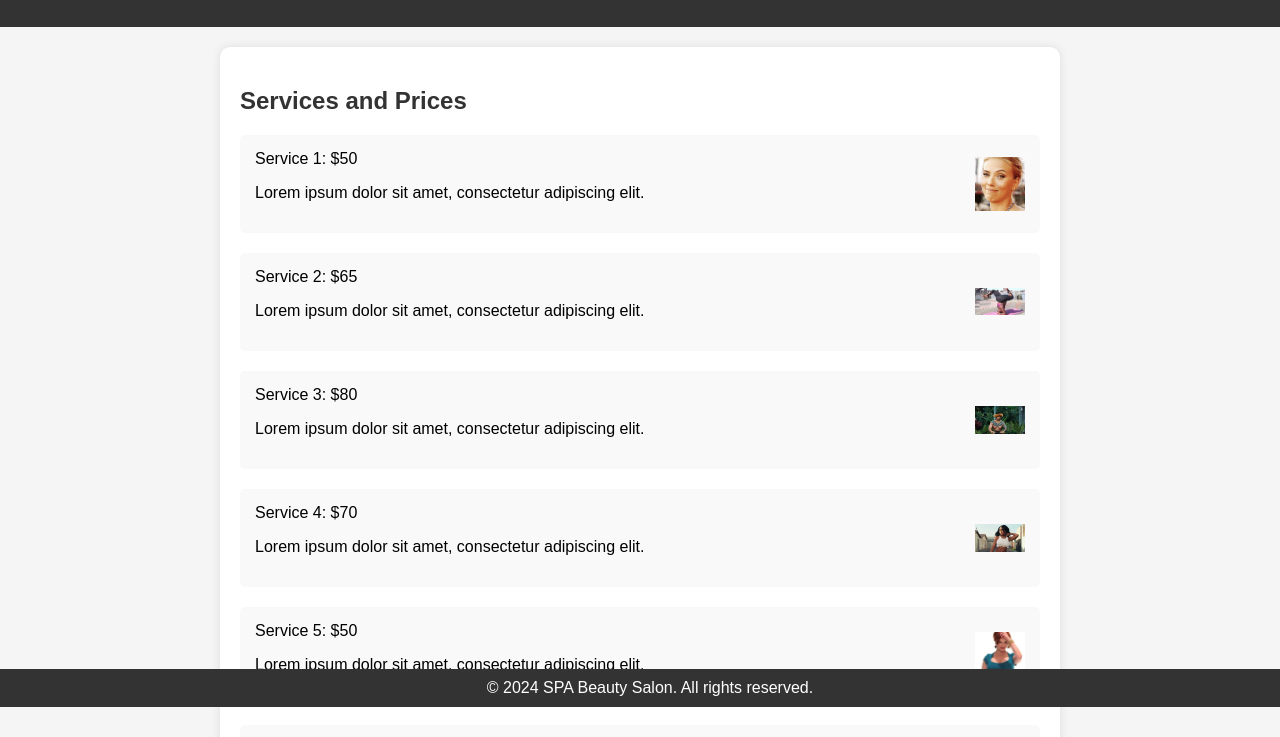
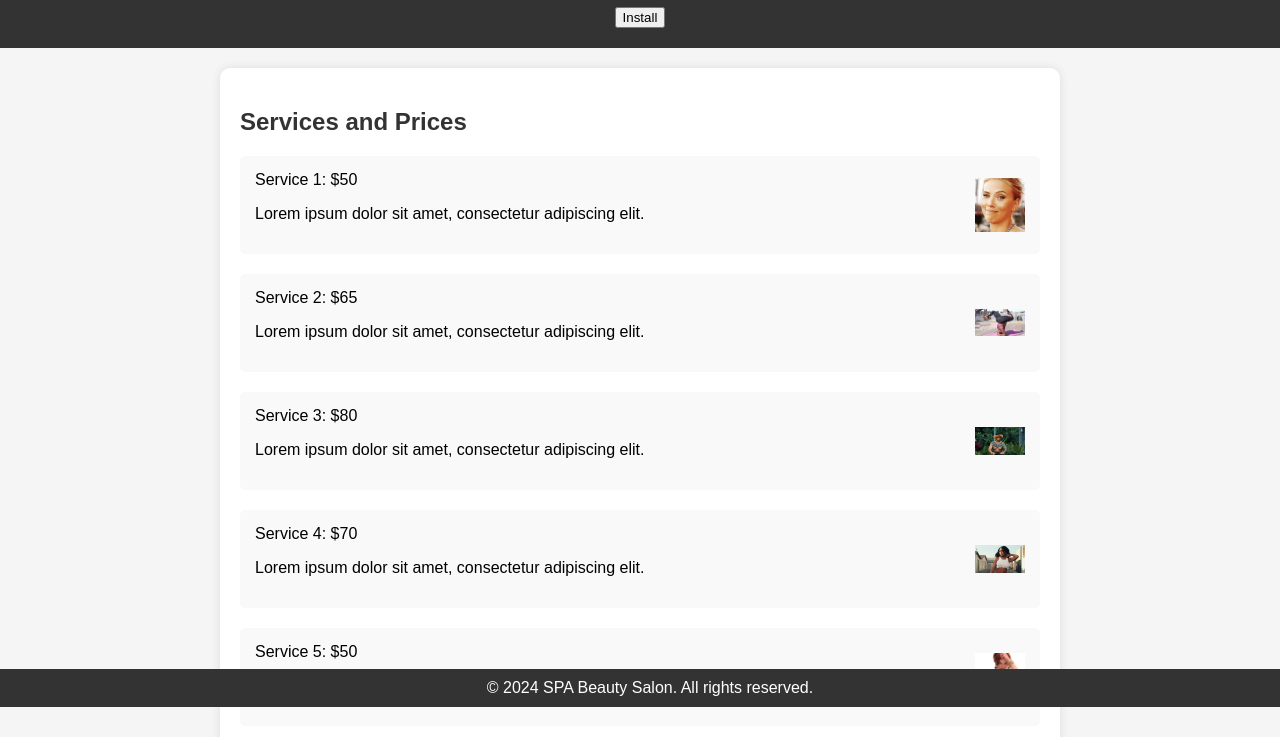
Before and after one commit to tasliyev/Beauty, a plain HTML site: page index.html in a window 1280 px wide. Shown: the part 93-830 px from the top of the page. Drawn offline with Linux system fonts and the light colour scheme.

Commit message:
index.html

```diff
--- a/index.html
+++ b/index.html
@@ -117,6 +117,7 @@ function showInstallButton() {
 
   <header>
     <h1>SPA Beauty Salon</h1>
+    <button id="install-button">Install</button>
   </header>
 
   <section>
```
